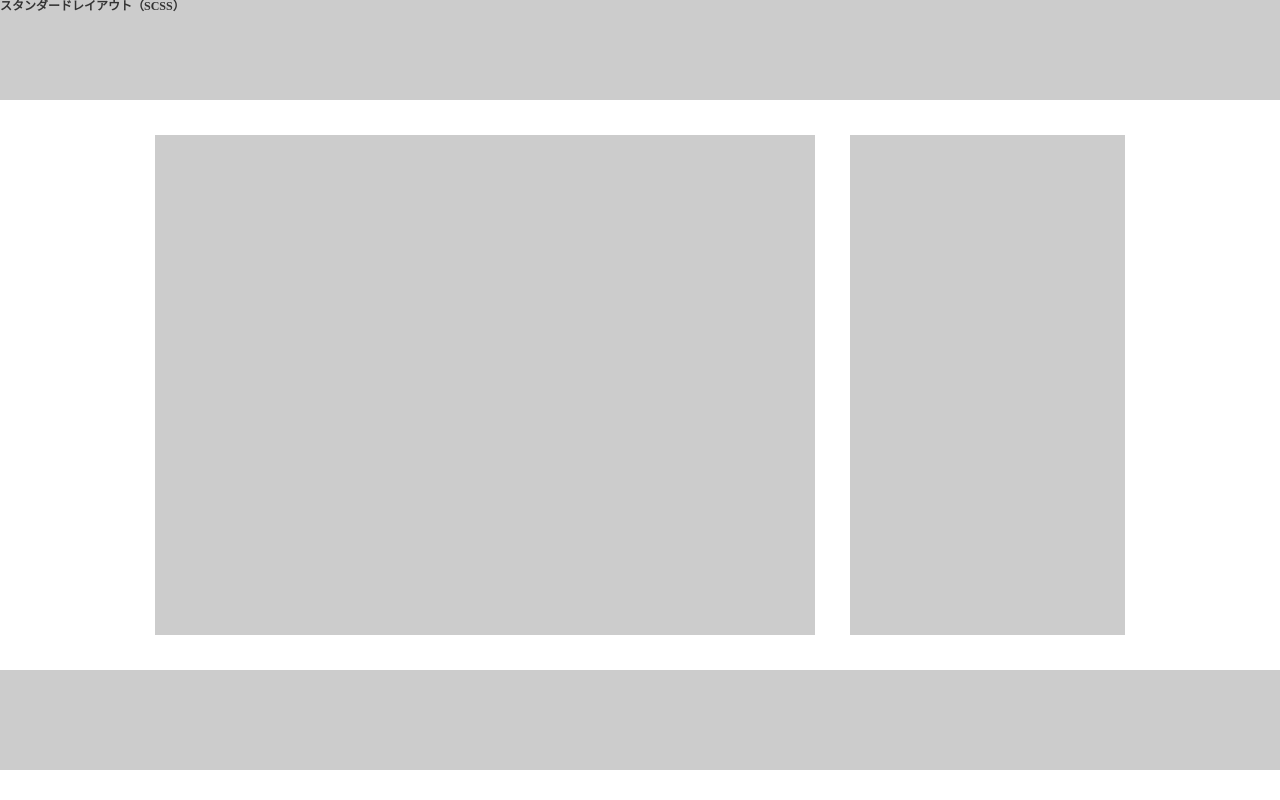
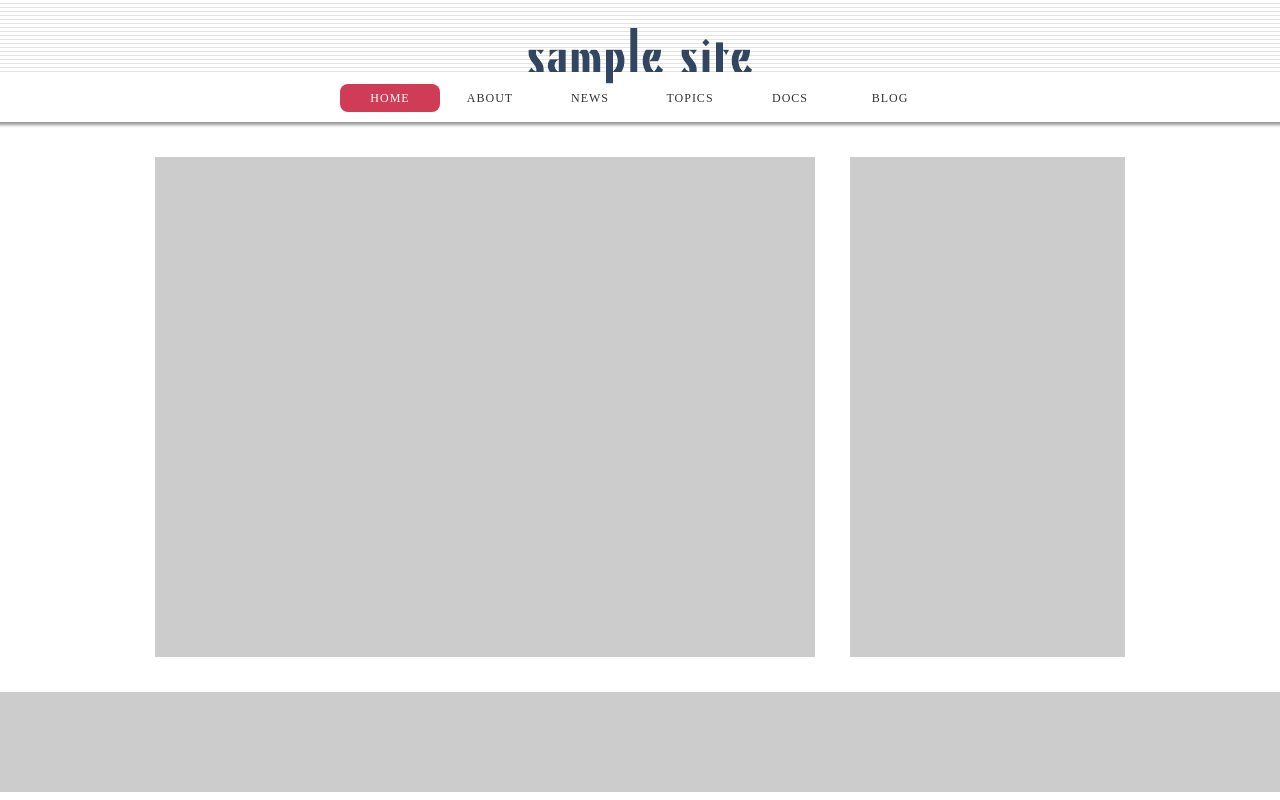
Before and after one commit to inouetakuya/html5-css3-modern-coding, a website: page my-standard-layout-scss/src/index.html in a window 1280 px wide. Drawn offline with nearby package versions, Linux system fonts and the light colour scheme; files that its build step writes are made by us from their sources; files whose address does not match are found by name.

Commit message:
ヘッダーのコーディング

```diff
--- a/my-standard-layout-scss/src/index.html
+++ b/my-standard-layout-scss/src/index.html
@@ -7,7 +7,47 @@
 </head>
 <body>
   <header class="header">
-    <h1>スタンダードレイアウト（SCSS）</h1>
+    <a href="#">
+      <h1 class="title">
+        スタンダードレイアウト（SCSS）
+      </h1>
+      <img class="logo" src="images/logo.png" alt="スタンダードレイアウト（SCSS）">
+    </a>
+
+    <nav class="nav">
+      <ul class="nav-list clearfix">
+        <li class="nav-item active">
+          <a href="#">
+            HOME
+          </a>
+        </li>
+        <li class="nav-item">
+          <a href="#">
+            ABOUT
+          </a>
+        </li>
+        <li class="nav-item">
+          <a href="#">
+            NEWS
+          </a>
+        </li>
+        <li class="nav-item">
+          <a href="#">
+            TOPICS
+          </a>
+        </li>
+        <li class="nav-item">
+          <a href="#">
+            DOCS
+          </a>
+        </li>
+        <li class="nav-item">
+          <a href="#">
+            BLOG
+          </a>
+        </li>
+      </ul>
+    </nav>
   </header>
 
   <div class="wrapper clearfix">
--- a/my-standard-layout-scss/src/scss/foundation/_colors.scss
+++ b/my-standard-layout-scss/src/scss/foundation/_colors.scss
@@ -1,6 +1,7 @@
 $primary-color: #2d3d54;
 $accent-color: #d03c56;
 
-$text-color: #333;
+$primary-text-color: #333;
+$primary-text-color--is-bg-dark: #fff;
 
 $dummy-background-color: #ccc;
--- a/my-standard-layout-scss/src/scss/layout/_header.scss
+++ b/my-standard-layout-scss/src/scss/layout/_header.scss
@@ -1,5 +1,43 @@
 .header {
+  padding: 28px 0 10px;
   width: 100%;
-  height: 100px; // dummy
-  background-color: $dummy-background-color;
+  background: url("../../images/bg-header.gif") repeat-x;
+  box-shadow: 0 0 3px 3px #999;
+
+  .title {
+    font-size: 0;
+  }
+
+  .logo {
+    display: block;
+    margin: 0 auto;
+  }
+
+  .nav {
+    // .nav-list を中央寄せにすることが思うようにいかなかったので、怒りの Flexbox
+    display: flex;
+    justify-content: center;
+
+    .nav-item {
+      display: inline-block;
+      float: left;
+      width: 100px;
+      padding: 8px;
+      border-radius: 8px;
+      text-align: center;
+      letter-spacing: 1px;
+
+      a {
+        color: $primary-text-color;
+      }
+    }
+
+    .nav-item.active {
+      background-color: $accent-color;
+
+      a {
+        color: $primary-text-color--is-bg-dark;
+      }
+    }
+  }
 }
--- a/my-standard-layout-scss/src/scss/layout/_main.scss
+++ b/my-standard-layout-scss/src/scss/layout/_main.scss
@@ -10,7 +10,7 @@ html {
 }
 
 body {
-  color: $text-color;
+  color: $primary-text-color;
   font-size: 1.2rem;
   font-family: "Hiragino Gothic ProN", Meiryo, san-serif;
 }
```
